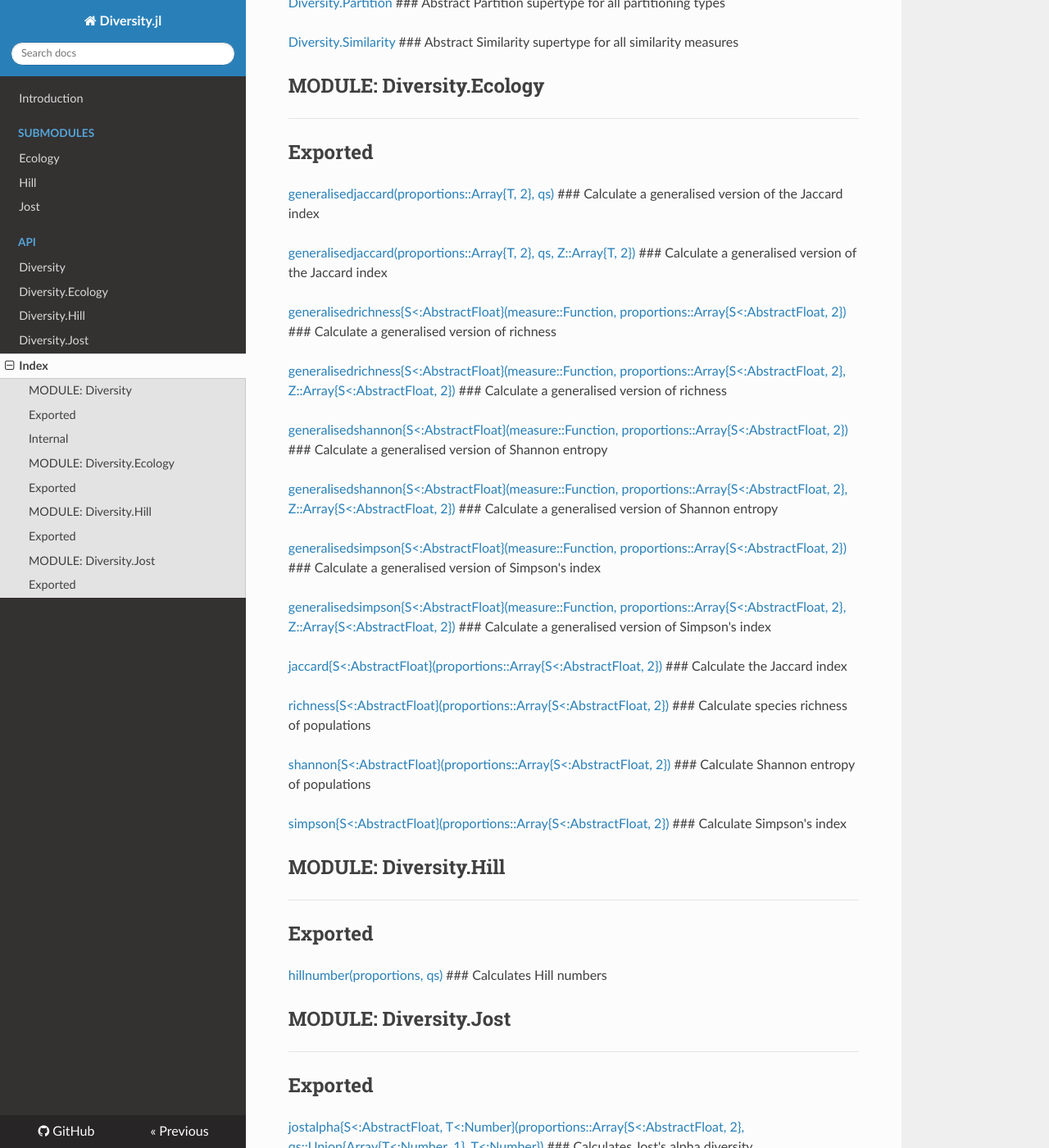
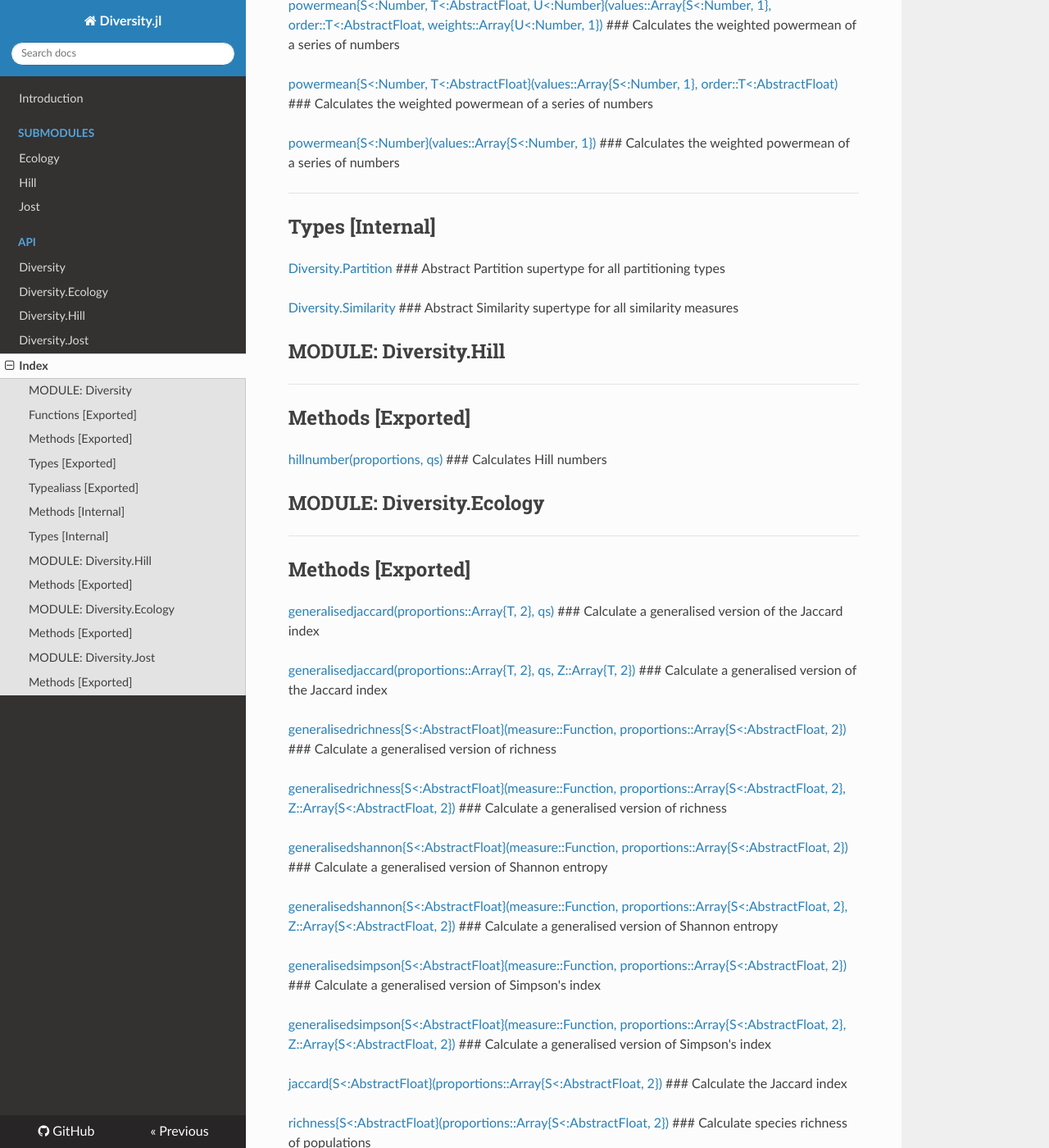
Before and after one commit to EcoJulia/Diversity.jl, an MkDocs documentation site: the page built from doc/api/index.md, in a window 1280 px wide and 1400 px high, scrolled down 5642 px. Shown: the whole window at 82% size. Built offline with MkDocs 1.6.1, drawn with Linux system fonts in a browser that asks for light colours; nearby versions of some CDN libraries; old or Windows-style settings are respelled for this version of MkDocs; some of the changed text lies outside the part shown.

```diff
--- a/doc/api/index.md
+++ b/doc/api/index.md
@@ -5,11 +5,15 @@
 
 ---
 
-## Exported
+## Functions [Exported]
 
 [Diversity.Community](Diversity.md#function__community.1)  ### Community type, representing a single community
 
 [Diversity.Ecosystem](Diversity.md#function__ecosystem.1)  ### Ecosystem type, representing an ecosystem of multiple subcommunities
+
+---
+
+## Methods [Exported]
 
 [DA{S<:AbstractFloat, T<:Number}(proportions::Array{S<:AbstractFloat, 2},  qs::Union{Array{T<:Number, 1}, T<:Number})](Diversity.md#method__da.1)  ### Raw similarity-sensitive supercommunity alpha diversity / naive-community diversity
 
@@ -91,6 +95,10 @@
 
 [qD{S<:AbstractFloat, T<:Number}(proportions::Array{S<:AbstractFloat, 1},  qs::Union{Array{T<:Number, 1}, T<:Number})](Diversity.md#method__qd.1)  ### Calculates Hill / naive-similarity diversity
 
+---
+
+## Types [Exported]
+
 [Diversity.Collection{S<:Diversity.Similarity, P<:Diversity.Partition, FP<:AbstractFloat}](Diversity.md#type__collection.1)  ### Collection type, representing a collection of one or more subcommunities
 
 [Diversity.GeneralSimilarity](Diversity.md#type__generalsimilarity.1)  ### A general matrix-based Similarity subtype
@@ -101,11 +109,15 @@
 
 [Diversity.Unique](Diversity.md#type__unique.1)  ### A subtype of Similarity where all individuals are completely distinct
 
+---
+
+## Typealiass [Exported]
+
 [Species](Diversity.md#typealias__species.1)  ### A subtype of Similarity where all species are completely distinct
 
 ---
 
-## Internal
+## Methods [Internal]
 
 [call(::Type{Diversity.GeneralSimilarity},  Z::Array{Float64, 2})](Diversity.md#method__call.1)  ### Constructor for GeneralSimilarity
 
@@ -127,15 +139,27 @@
 
 [powermean{S<:Number}(values::Array{S<:Number, 1})](Diversity.md#method__powermean.3)  ### Calculates the weighted powermean of a series of numbers
 
+---
+
+## Types [Internal]
+
 [Diversity.Partition](Diversity.md#type__partition.1)  ### Abstract Partition supertype for all partitioning types
 
 [Diversity.Similarity](Diversity.md#type__similarity.1)  ### Abstract Similarity supertype for all similarity measures
+
+## MODULE: Diversity.Hill
+
+---
+
+## Methods [Exported]
+
+[hillnumber(proportions,  qs)](Diversity.Hill.md#method__hillnumber.1)  ### Calculates Hill numbers
 
 ## MODULE: Diversity.Ecology
 
 ---
 
-## Exported
+## Methods [Exported]
 
 [generalisedjaccard(proportions::Array{T, 2},  qs)](Diversity.Ecology.md#method__generalisedjaccard.1)  ### Calculate a generalised version of the Jaccard index
 
@@ -161,19 +185,11 @@
 
 [simpson{S<:AbstractFloat}(proportions::Array{S<:AbstractFloat, 2})](Diversity.Ecology.md#method__simpson.1)  ### Calculate Simpson's index
 
-## MODULE: Diversity.Hill
-
----
-
-## Exported
-
-[hillnumber(proportions,  qs)](Diversity.Hill.md#method__hillnumber.1)  ### Calculates Hill numbers
-
 ## MODULE: Diversity.Jost
 
 ---
 
-## Exported
+## Methods [Exported]
 
 [jostalpha{S<:AbstractFloat, T<:Number}(proportions::Array{S<:AbstractFloat, 2},  qs::Union{Array{T<:Number, 1}, T<:Number})](Diversity.Jost.md#method__jostalpha.1)  ### Calculates Jost's alpha diversity
 
```
Also changed, not shown: README.md (+2 -1 lines), doc/api/Diversity.Ecology.md (+2 -1 lines), doc/api/Diversity.Hill.md (+2 -1 lines), doc/api/Diversity.Jost.md (+2 -1 lines), doc/api/Diversity.md (+12 -2 lines), doc/api/README.md (+2 -2 lines), 2 other files.
